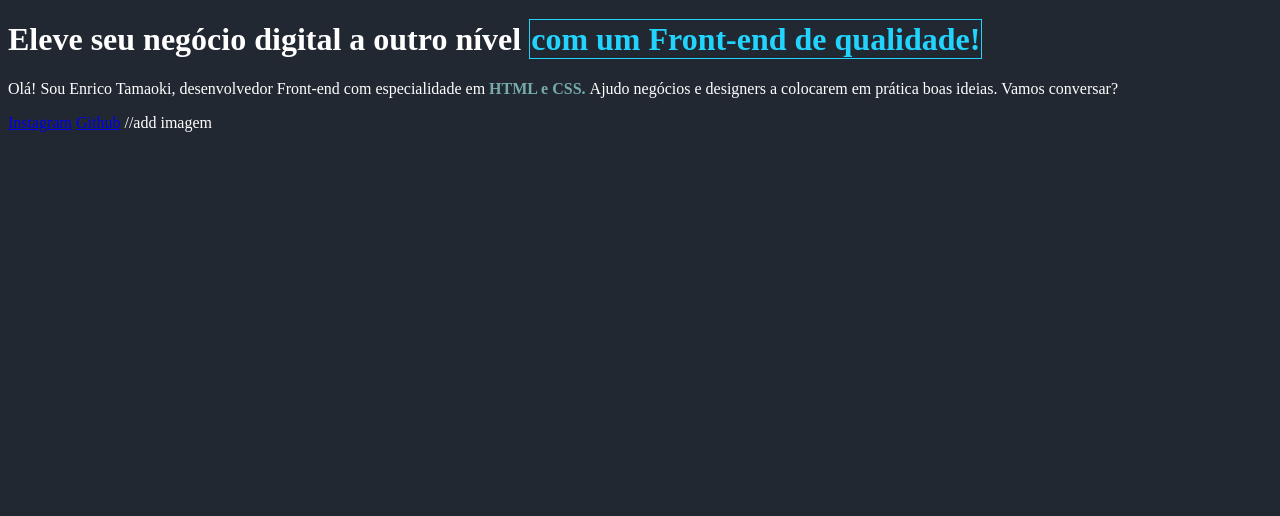
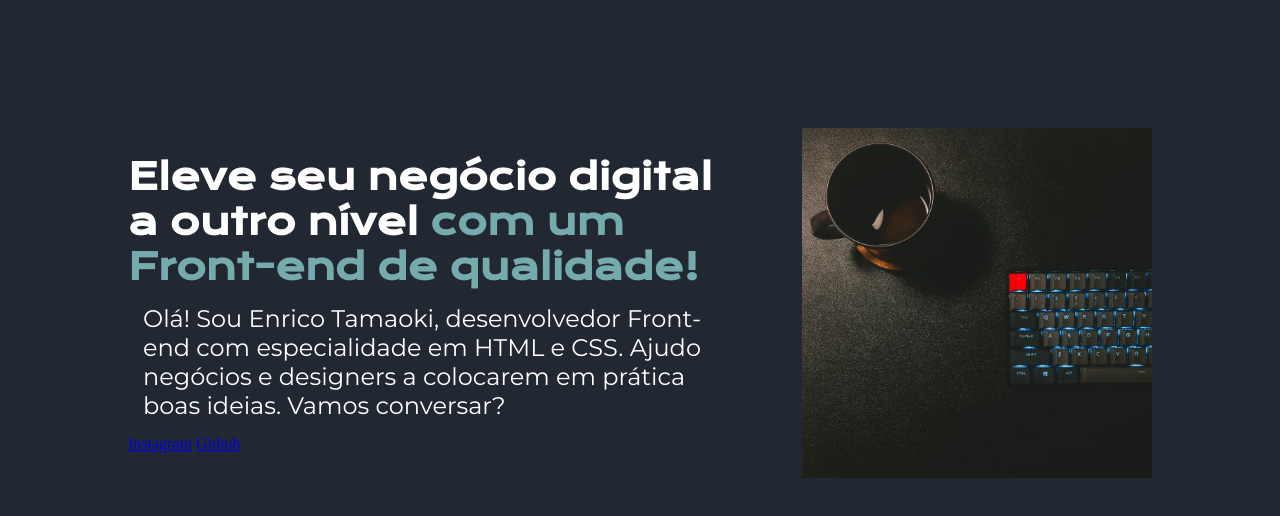
Before and after one commit to 3tgc/Portifolio, a plain HTML site: page index.html in a window 1280 px wide. Drawn offline with nearby package versions, Linux system fonts and the light colour scheme.

Commit message:
trabalhei o fleexbox e imagem, deixando tudo mais harmonico

```diff
--- a/index.html
+++ b/index.html
@@ -5,24 +5,27 @@
     <meta name="viewport" content="width=device-width, initial-scale=1.0">
     <title>Portifolio</title>
     <link rel="stylesheet" href="style.css"/>
+    <link rel="stylesheet" href="reset.css"/>
 </head>
 <body>
 
     <header></header>
 
-    <main>
-        <h1>Eleve seu negócio digital a outro nível <span>com um Front-end de qualidade!</span>
-        </h1>
+    <main class="apresentacao">
+        <section class="apresentacao__conteudo">
+            <h1 class="apresentacao__conteudo__titulo">Eleve seu negócio digital a outro nível <strong class="titulo-destaque">com um Front-end de qualidade!</strong>
+            </h1>
 
-        <p>Olá! Sou Enrico Tamaoki, desenvolvedor Front-end com especialidade em <strong> HTML e CSS. </strong>Ajudo negócios e designers a colocarem em prática boas ideias. Vamos conversar?
-        </p>
+            <p class="apresentacao__conteudo__texto">Olá! Sou Enrico Tamaoki, desenvolvedor Front-end com especialidade em HTML e CSS. Ajudo negócios e designers a colocarem em prática boas ideias. Vamos conversar?
+            </p>
 
-        <a href="https://instagram.com/enrtgc">Instagram</a>
-        <a href="https://github.com/3tgc">Github</a>
-
-        //add imagem
-        <img src="" alt="">
-
+            <a href="https://instagram.com/enrtgc">Instagram</a>
+            <a href="https://github.com/3tgc">Github</a>
+            </section>
+            <img src="photo-1604964432806-254d07c11f32.avif" alt="developer picture">
+    </section>
     </main>
 
     <footer></footer>
+
+</body>
--- a/style.css
+++ b/style.css
@@ -1,9 +1,23 @@
+@import url('https://fonts.googleapis.com/css2?family=Krona+One&family=Montserrat:ital,wght@0,100..900;1,100..900&display=swap');
+
+
+*{
+    margin: 0%;
+    padding: 0%;
+}
+
+
+
 body {
+    height: 100vh;
+    box-sizing: border-box;
     background-color: #222831;
     color: white;
 }
 
-strong {
+
+
+.titulo-destaque {
     color: #76ABAE;
 }
 
@@ -11,8 +25,49 @@ h1{
     font-weight: bold;
 }
 
+
+p{
+margin: 10px;
+border: 2px ;
+padding: 5px;
+
+}
+
 span{
     color: #22D4FD;
     border: 1px solid #22D4FD;
     padding: 1px;
 }
+
+
+.apresentacao {
+    margin: 10%;
+    display: flex;
+    align-items: center;
+    justify-content: space-between;
+    margin: 10%;
+
+}
+
+img {
+    height: 700px;
+    width: 500px;
+    max-width: 350px;
+    max-height: 350px;
+}
+
+.apresentacao__conteudo {
+    width: 615px;
+
+}
+
+.apresentacao__conteudo__titulo {
+    font-size: 36px;
+    font-family: "Krona One", sans-serif;
+
+}
+
+.apresentacao__conteudo__texto {
+    font-size: 24px;
+    font-family: "Montserrat", sans-serif;
+}
```
Also changed, not shown: photo-1604964432806-254d07c11f32.avif (added).
